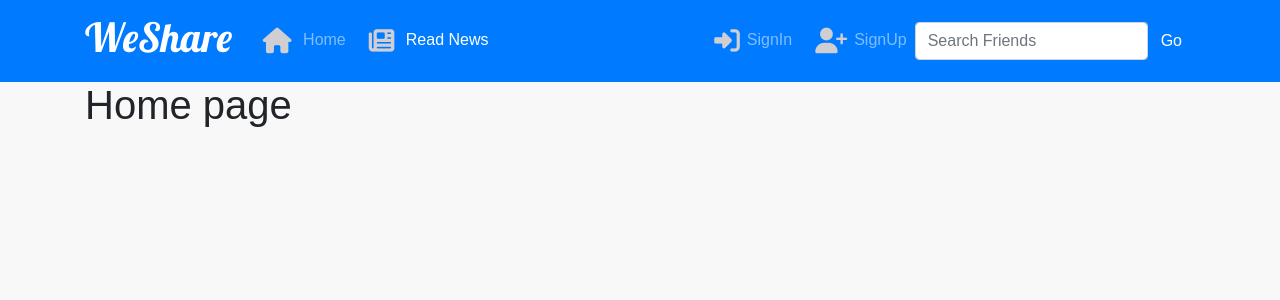
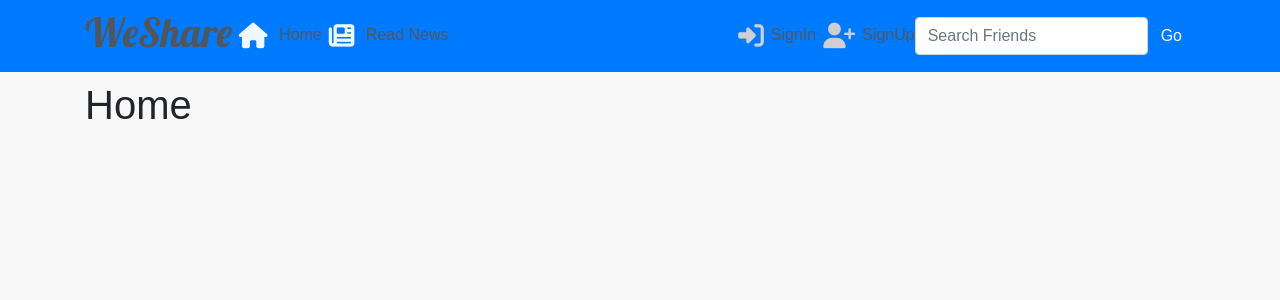
Before and after one commit to mihayounas/weshare-milestone5-code-institute, a React (Create React App) app: page / in a window 1280 px wide. Shown: the top 300 px of the page. Built offline with nearby package versions, Linux system fonts and the light colour scheme.

Commit message:
Fix routing issues as it was not refreshing the page to display content

```diff
--- a/src/App.js
+++ b/src/App.js
@@ -7,15 +7,18 @@ import { BrowserRouter as Router } from "react-router-dom";
 function App() {
   return (
     <div className={styles.App}>
-      <NavBar />
+
+
       <Container className={styles.Main}>
-        <Router>
-        <Switch>
-          <Route exact path="/" render={() => <h1>Home page</h1>} />
-          <Route exact path="/signin" render={() => <h1>Sign in</h1>} />
-          <Route exact path="/signup" render={() => <h1>Sign up</h1>} />
-          <Route render={() => <p>Page not found!</p>} />
-        </Switch>
+
+        <Router >
+        <NavBar />
+          <Switch >
+            <Route exact path="/" render={() => <h1>Home </h1>} />
+            <Route exact path="/signin" render={() => <h1>Sign in</h1>} />
+            <Route exact path="/signup" render={() =><h1>Sign up</h1>} />
+            <Route render={() => <p>Page not found!</p>} />
+          </Switch>
         </Router>
       </Container>
     </div>
--- a/src/components/NavBar.js
+++ b/src/components/NavBar.js
@@ -1,33 +1,38 @@
-import React from 'react';
-import {Navbar, Container, Nav, FormControl,Button} from "react-bootstrap";
-import styles from "../styles/NavBar.module.css"
-import { NavLink } from "react-router-dom"
-
-
+import React from "react";
+import { Navbar, Container, Nav, FormControl, Button } from "react-bootstrap";
+import styles from "../styles/NavBar.module.css";
+import { NavLink } from "react-router-dom";
 
 const NavBar = () => {
-  return  <Navbar className= {styles.NavBar}  collapseOnSelect expand="lg" bg="primary" variant="dark" fixed="top">
+  return (
+    <Navbar
+      className={styles.NavBar}
+      collapseOnSelect
+      expand="lg"
+      bg="primary"
+      variant="dark"
+      fixed="top"
+    >
       <Container>
         <NavLink to="/">
-   <Navbar.Brand href="#home"><h1>WeShare</h1></Navbar.Brand>
+          <h1>WeShare</h1>
         </NavLink>
         <Navbar.Toggle aria-controls="responsive-navbar-nav" />
-  <Navbar.Collapse id="responsive-navbar-nav" >
+        <Navbar.Collapse id="responsive-navbar-nav">
           <Nav className="mr-auto">
-    <NavLink to="home">
-    <Nav.Link href="#"><i className="fas fa-home"></i> Home</Nav.Link>
+            <NavLink activeClassName={styles.Active} to="/">
+              <i className="fas fa-home"></i> Home
             </NavLink>
-    <NavLink to="/">
-    <Nav.Link href="#"><i className="fa fa-newspaper"></i> Read News</Nav.Link>
+            <NavLink activeClassName={styles.Active} to="/">
+              <i className="fa fa-newspaper"></i> Read News
             </NavLink>
-
           </Nav>
           <Nav>
-    <NavLink to="/signin">
-    <Nav.Link href="#"><i className="fas fa-sign-in-alt"></i>SignIn</Nav.Link>
+            <NavLink activeClassName={styles.Active} to="/signin">
+              <i className="fas fa-sign-in-alt"></i>SignIn
             </NavLink>
-    <NavLink to="/signup">
-    <Nav.Link href="#"><i className="fas fa-user-plus"></i>SignUp</Nav.Link>
+            <NavLink activeClassName={styles.Active} to="/signup">
+              <i className="fas fa-user-plus"></i>SignUp
             </NavLink>
           </Nav>
           <Nav>
@@ -37,6 +42,7 @@ const NavBar = () => {
         </Navbar.Collapse>
       </Container>
     </Navbar>
-}
+  );
+};
 
-export default NavBar
+export default NavBar;
--- a/src/styles/NavBar.module.css
+++ b/src/styles/NavBar.module.css
@@ -1,3 +1,11 @@
 .NavBar h1 {
     font-family: 'Lobster', cursive,  sans-serif;
 }
+
+  .NavLink {
+    padding: 5px;
+  }
+
+  .Active i {
+    color:aliceblue
+  }
```
Also changed, not shown: src/index.js (+10 -11 lines), .gitpod.yml (added). Lines whose indentation alone changed are shown as unchanged.
